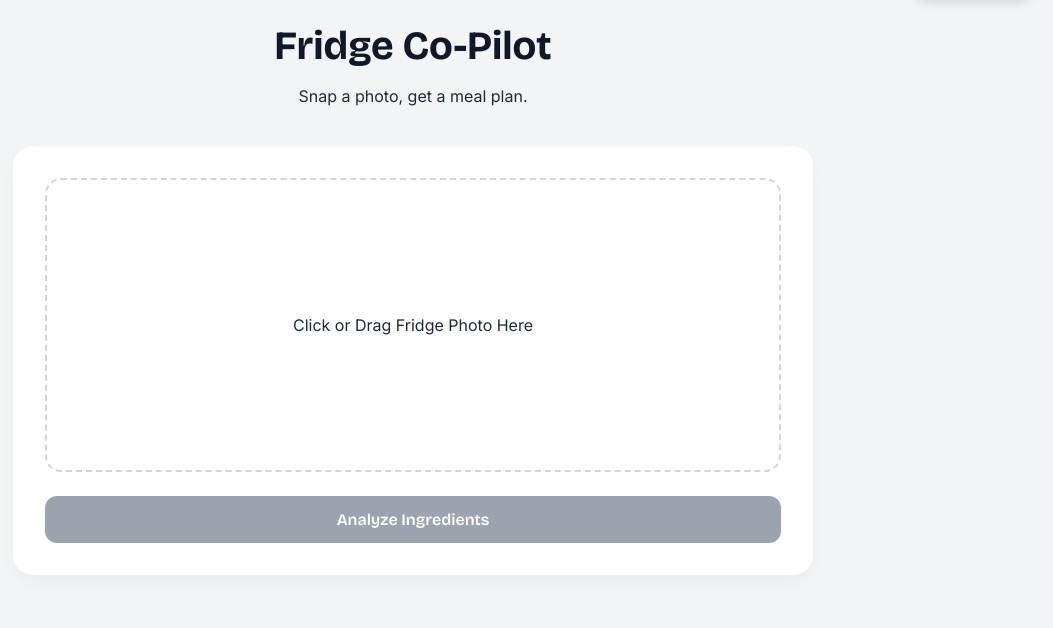
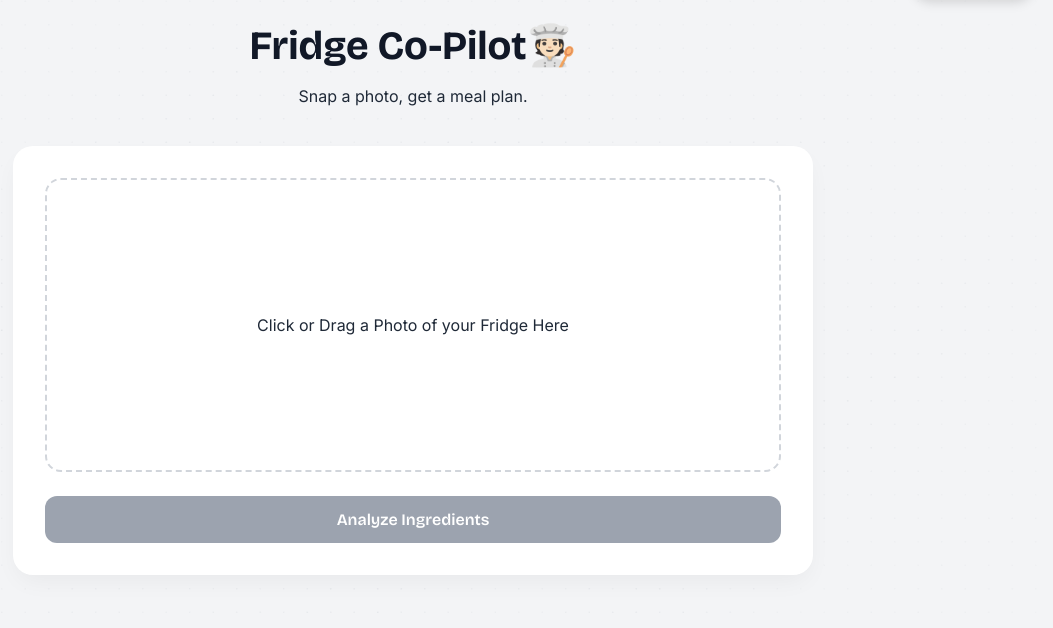
Before and after one commit to debasmitaas/fridge-copilot, a website built with Vite: page frontend/index.html in a window 1280 px wide. Shown: the part 58-686 px from the top of the page, without its empty margins (227-1280 px from the left). Built offline with nearby package versions, Linux system fonts and the light colour scheme; no server answers; a web font is replaced by a local one.

Commit message:
feature: implemented fluid backdrop

```diff
--- a/frontend/css/style.css
+++ b/frontend/css/style.css
@@ -5,6 +5,33 @@
     --card: #ffffff;
     --text: #1f2937;
 }
+
+.dot-pattern-bg {
+    position: fixed;
+    inset: 0;
+    z-index: -1; /* This pushes it to the background behind everything */
+    background-color: var(--bg); /* Light mode background */
+    overflow: hidden;
+    pointer-events: all;
+}
+
+#dot-canvas {
+    position: absolute;
+    inset: 0;
+    width: 100%;
+    height: 100%;
+}
+
+.dot-vignette {
+    position: absolute;
+    inset: 0;
+    pointer-events: none;
+    /* Fades from clear in the middle to your background color at the edges */
+    background: radial-gradient(ellipse at center, transparent 0%, transparent 40%, rgba(243, 244, 246, 0.9) 100%);
+}
+
+
+
 
 /* NORMAL TEXT -> INTER */
 body {
@@ -47,7 +74,9 @@ h1, h2, h3, h4, h5, h6 {
     box-shadow: 0 6px 15px rgba(0,0,0,0.2);
 }
 
-.app-wrapper { max-width: 800px; margin: 60px auto; }
+.app-wrapper { max-width: 800px; margin: 60px auto;  position: relative; /* Ensure it respects z-index hierarchy */
+    z-index: 10;
+pointer-events: none;}
 
 header { text-align: center; margin-bottom: 2.5rem; }
 
@@ -135,3 +164,12 @@ header h1 { font-size: 2.5rem; margin-bottom: 0.5rem; color: #111827; }
 }
 
 @keyframes spin { 0% { transform: rotate(0deg); } 100% { transform: rotate(360deg); } }
+
+/* BUT: We need to make sure buttons and inputs still work! */
+.upload-card,
+.btn-primary,
+.github-link,
+#imageInput,
+.recipe-content {
+    pointer-events: auto; /* Re-enable clicking for the actual UI elements */
+}
--- a/frontend/index.html
+++ b/frontend/index.html
@@ -10,6 +10,12 @@
     <script src="https://cdn.jsdelivr.net/npm/marked/marked.min.js"></script>
 </head>
 <body>
+
+<div id="dot-pattern-container" class="dot-pattern-bg">
+        <canvas id="dot-canvas"></canvas>
+        <div class="dot-vignette"></div>
+    </div>
+
     <a href="YOUR_GITHUB_REPO_URL_HERE" target="_blank" class="github-link" title="View on GitHub">
         <i data-lucide="github"></i>
         <span>View Code</span>
@@ -17,7 +23,7 @@
 
     <div class="app-wrapper">
         <header>
-            <h1>Fridge Co-Pilot</h1>
+            <h1>Fridge Co-Pilot🧑🏻‍🍳</h1>
             <p>Snap a photo, get a meal plan.</p>
         </header>
 
@@ -25,7 +31,7 @@
             <div class="upload-card">
                 <input type="file" id="imageInput" hidden accept="image/*">
                 <label for="imageInput" class="drop-zone" id="dropZone">
-                    <span id="uploadText">Click or Drag Fridge Photo Here</span>
+                    <span id="uploadText">Click or Drag a Photo of your Fridge Here</span>
                     <img id="preview" src="" alt="Preview" class="hidden">
                 </label>
 
--- /dev/null
+++ b/frontend/js/dot-pattern.js
@@ -0,0 +1,156 @@
+// js/dot-pattern.js
+
+/**
+ * Senior Developer Refactor:
+ * - Switched to window listeners for better event capture.
+ * - Added a 'glow' boost for Light Mode visibility.
+ * - Optimized coordinate calculation.
+ */
+
+function hexToRgb(hex) {
+    const result = /^#?([a-f\d]{2})([a-f\d]{2})([a-f\d]{2})$/i.exec(hex);
+    return result ? {
+        r: parseInt(result[1], 16),
+        g: parseInt(result[2], 16),
+        b: parseInt(result[3], 16),
+    } : { r: 0, g: 0, b: 0 };
+}
+
+export function initDotPattern(options = {}) {
+    const config = {
+        dotSize: 1.5,
+        gap: 22,
+        baseColor: "#d1d5db", // Slightly darker gray for better base contrast
+        glowColor: "#2563eb",
+        proximity: 150,       // Larger radius for easier detection
+        glowIntensity: 1.5,   // Higher intensity for light backgrounds
+        waveSpeed: 0.4,
+        ...options
+    };
+
+    const container = document.getElementById('dot-pattern-container');
+    const canvas = document.getElementById('dot-canvas');
+    if (!container || !canvas) {
+        console.error("DotPattern: Container or Canvas not found.");
+        return;
+    }
+
+    const ctx = canvas.getContext("2d");
+    let dots = [];
+    let mouse = { x: -1000, y: -1000 };
+    let animationFrameId;
+    const startTime = Date.now();
+
+    const baseRgb = hexToRgb(config.baseColor);
+    const glowRgb = hexToRgb(config.glowColor);
+
+    function buildGrid() {
+        const rect = container.getBoundingClientRect();
+        const dpr = window.devicePixelRatio || 1;
+
+        canvas.width = rect.width * dpr;
+        canvas.height = rect.height * dpr;
+        canvas.style.width = `${rect.width}px`;
+        canvas.style.height = `${rect.height}px`;
+
+        ctx.scale(dpr, dpr);
+
+        const cellSize = config.dotSize + config.gap;
+        const cols = Math.ceil(rect.width / cellSize) + 1;
+        const rows = Math.ceil(rect.height / cellSize) + 1;
+
+        const offsetX = (rect.width - (cols - 1) * cellSize) / 2;
+        const offsetY = (rect.height - (rows - 1) * cellSize) / 2;
+
+        dots = [];
+        for (let row = 0; row < rows; row++) {
+            for (let col = 0; col < cols; col++) {
+                dots.push({
+                    x: offsetX + col * cellSize,
+                    y: offsetY + row * cellSize,
+                    baseOpacity: 0.2 + Math.random() * 0.15,
+                });
+            }
+        }
+    }
+
+    function draw() {
+        const rect = canvas.getBoundingClientRect();
+        ctx.clearRect(0, 0, rect.width, rect.height);
+
+        const proxSq = config.proximity * config.proximity;
+        const time = (Date.now() - startTime) * 0.001 * config.waveSpeed;
+
+        for (const dot of dots) {
+            const dx = dot.x - mouse.x;
+            const dy = dot.y - mouse.y;
+            const distSq = dx * dx + dy * dy;
+
+            // Wave animation logic
+            const wave = Math.sin(dot.x * 0.02 + dot.y * 0.02 + time) * 0.5 + 0.5;
+            const waveOpacity = dot.baseOpacity + wave * 0.1;
+            const waveScale = 1 + wave * 0.15;
+
+            let opacity = waveOpacity;
+            let scale = waveScale;
+            let r = baseRgb.r;
+            let g = baseRgb.g;
+            let b = baseRgb.b;
+            let glow = 0;
+
+            // Interaction logic
+            if (distSq < proxSq) {
+                const dist = Math.sqrt(distSq);
+                const t = 1 - dist / config.proximity;
+                const easedT = t * t * (3 - 2 * t);
+
+                r = Math.round(baseRgb.r + (glowRgb.r - baseRgb.r) * easedT);
+                g = Math.round(baseRgb.g + (glowRgb.g - baseRgb.g) * easedT);
+                b = Math.round(baseRgb.b + (glowRgb.b - baseRgb.b) * easedT);
+
+                opacity = Math.min(1, waveOpacity + easedT * 0.8);
+                scale = waveScale + easedT * 1.2;
+                glow = easedT * config.glowIntensity;
+            }
+
+            const radius = (config.dotSize / 2) * scale;
+
+            // Render Glow Layer
+            if (glow > 0) {
+                const gradient = ctx.createRadialGradient(dot.x, dot.y, 0, dot.x, dot.y, radius * 6);
+                gradient.addColorStop(0, `rgba(${glowRgb.r}, ${glowRgb.g}, ${glowRgb.b}, ${glow * 0.35})`);
+                gradient.addColorStop(0.6, `rgba(${glowRgb.r}, ${glowRgb.g}, ${glowRgb.b}, 0)`);
+
+                ctx.beginPath();
+                ctx.arc(dot.x, dot.y, radius * 6, 0, Math.PI * 2);
+                ctx.fillStyle = gradient;
+                ctx.fill();
+            }
+
+            // Render Dot Layer
+            ctx.beginPath();
+            ctx.arc(dot.x, dot.y, radius, 0, Math.PI * 2);
+            ctx.fillStyle = `rgba(${r}, ${g}, ${b}, ${opacity})`;
+            ctx.fill();
+        }
+
+        animationFrameId = requestAnimationFrame(draw);
+    }
+
+    // SENIOR DEV FIX: Using window to capture coordinates regardless of layers
+    window.addEventListener("mousemove", (e) => {
+        const rect = canvas.getBoundingClientRect();
+        mouse.x = e.clientX - rect.left;
+        mouse.y = e.clientY - rect.top;
+    });
+
+    window.addEventListener("mouseleave", () => {
+        mouse = { x: -1000, y: -1000 };
+    });
+
+    const ro = new ResizeObserver(() => buildGrid());
+    ro.observe(container);
+
+    buildGrid();
+    draw();
+}
--- a/frontend/js/main.js
+++ b/frontend/js/main.js
@@ -1,3 +1,4 @@
+import { initDotPattern } from './dot-pattern.js';
 const BACKEND_BASE = import.meta.env.VITE_BACKEND_URL;
 const API_URL = `${BACKEND_BASE}/api/analyze`;
 
@@ -7,6 +8,19 @@ const uploadText = document.getElementById('uploadText');
 const analyzeBtn = document.getElementById('analyzeBtn');
 const loader = document.getElementById('loader');
 const resultContainer = document.getElementById('resultContainer');
+
+
+document.addEventListener('DOMContentLoaded', () => {
+    // 1. Run GSAP animations
+    // initPageAnimations();
+
+    // // 2. Setup button hover
+    // const dropZone = document.getElementById('dropZone');
+    // setupHoverAnimation(dropZone);
+
+    // 3. Start the magical background! <-- NEW
+    initDotPattern();
+});
 
 imageInput.onchange = (e) => {
     const file = e.target.files[0];
@@ -48,7 +62,7 @@ analyzeBtn.onclick = async () => {
         resultContainer.classList.remove('hidden');
     } catch (err) {
         console.error(err);
-        alert("Chef is offline. Please check if your backend is running and try again!");
+        alert("Chef is offline. Please check if yourbackend is running and try again!");
     } finally {
         loader.classList.add('hidden');
         analyzeBtn.classList.remove('hidden');
```
Also changed, not shown: frontend/js/animations.js (added).
